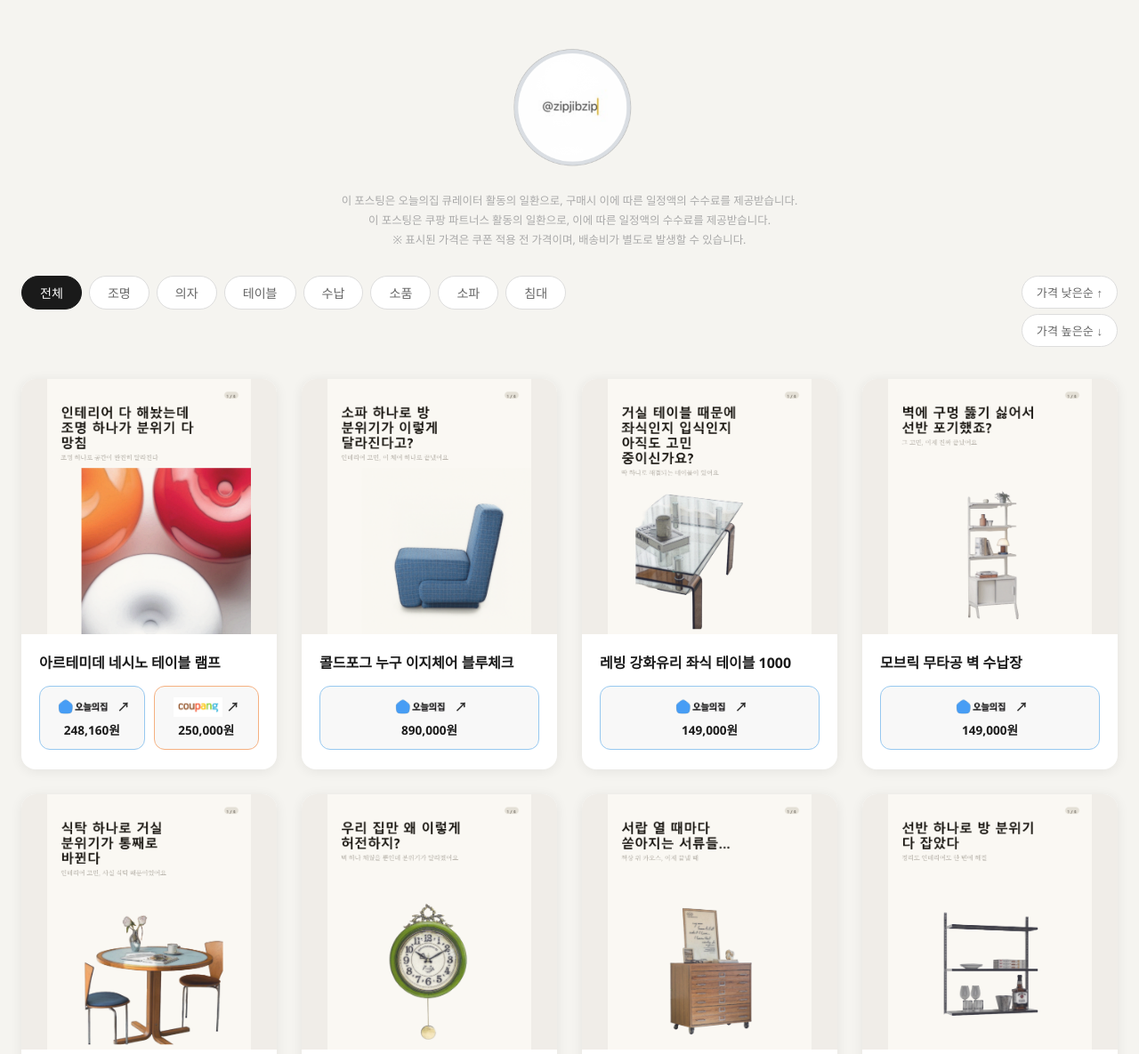
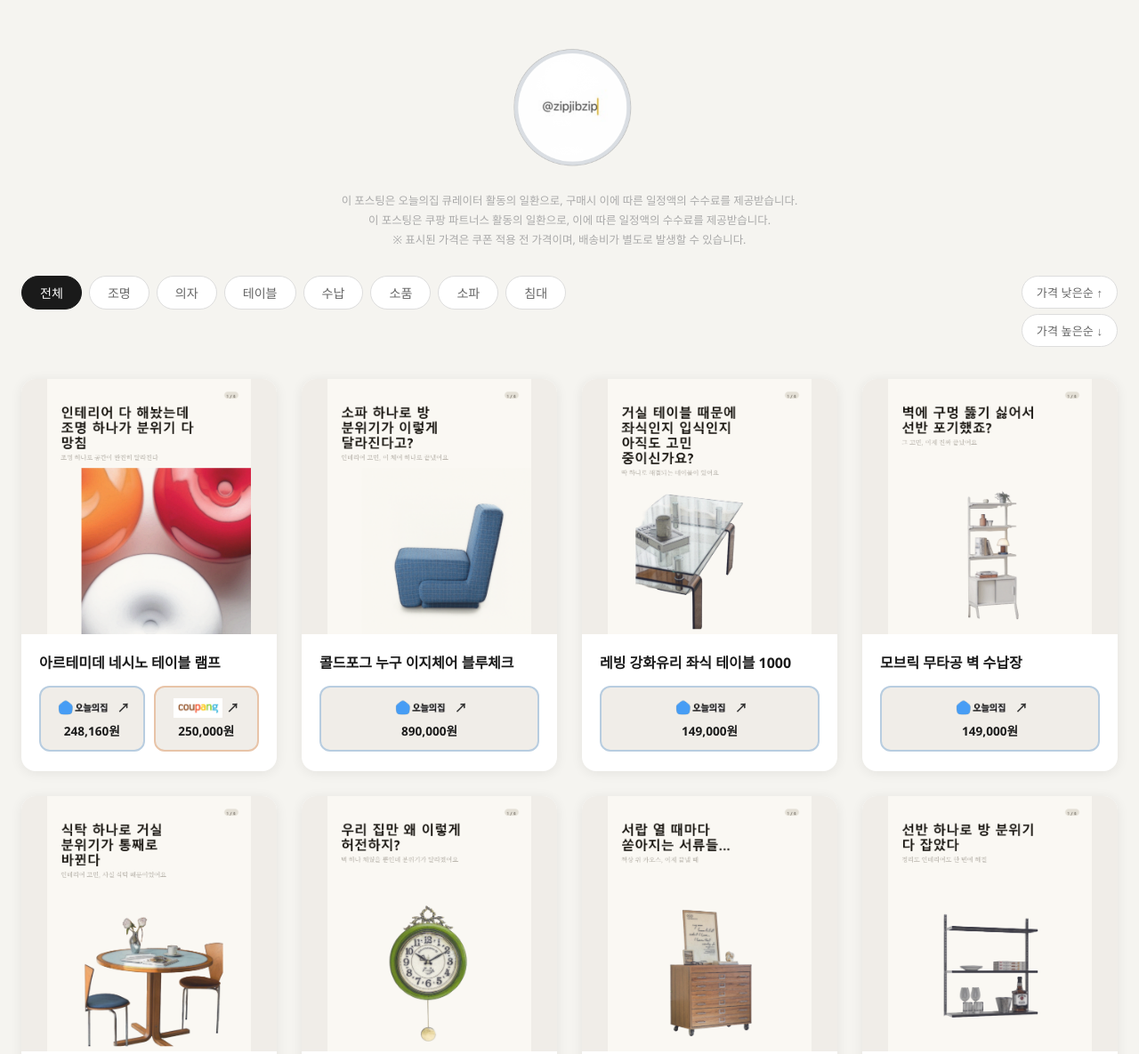
Before and after one commit to jungsujin94/zipjibzip, a website: page index.html in a window 1280 px wide. Shown: the top 1185 px of the page at 89% size. Drawn offline with Linux system fonts and the light colour scheme.

Commit message:
update product

```diff
--- a/index.html
+++ b/index.html
@@ -195,14 +195,14 @@
     }
 
     .cta-ohouse {
-      background: #f8f8f8;
-      border: 1.5px solid #96C8F0;
+      background: #f0ede8;
+      border: 2px solid #B8CDE0;
       color: #1a1a1a;
     }
 
     .cta-coupang {
-      background: #f8f8f8;
-      border: 1.5px solid #F5B080;
+      background: #f0ede8;
+      border: 2px solid #E8C4A8;
       color: #1a1a1a;
     }
 
```
Also changed, not shown: 1 other file.
